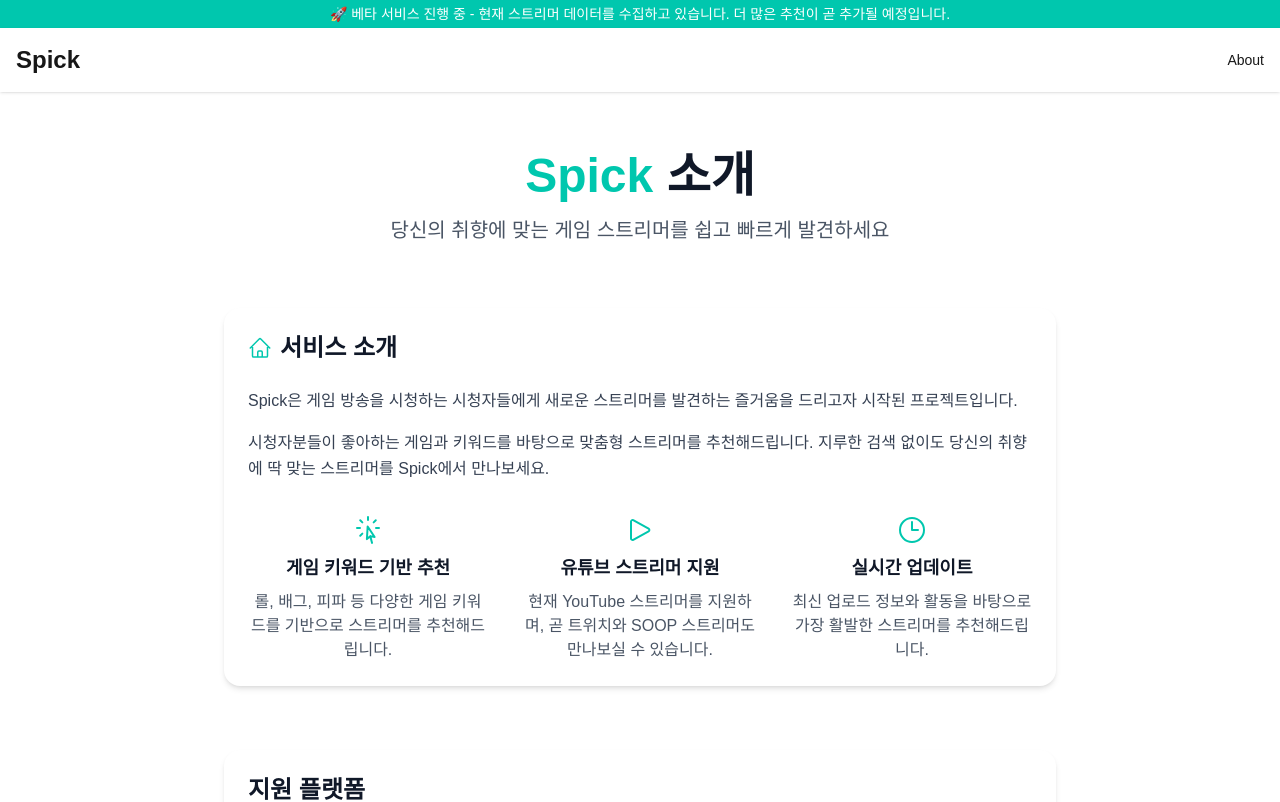
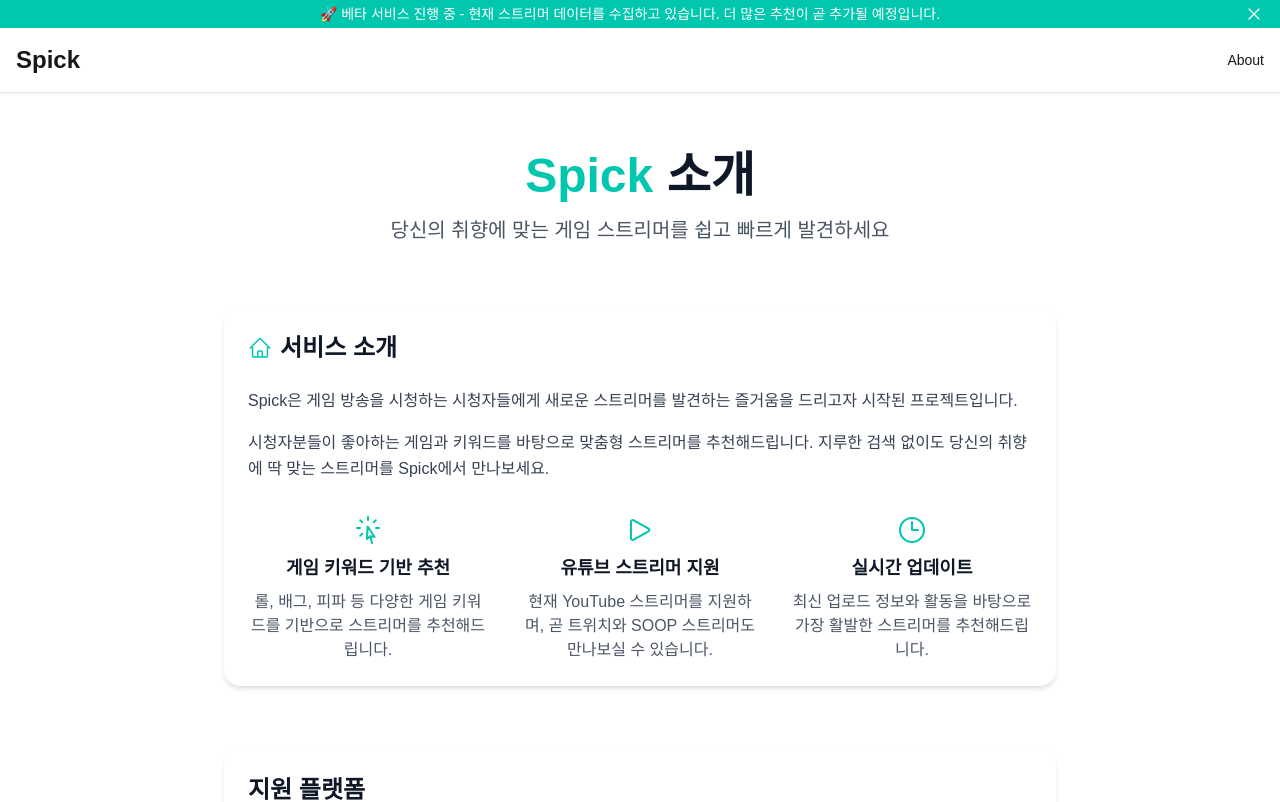
Before and after one commit to jtothemoon/streamer-recommender, a Next.js app: page /about in a window 1280 px wide. Shown: the top 802 px of the page. Built offline with nearby package versions, Linux system fonts and the light colour scheme; a web font is replaced by a local one.

Commit message:
Beta 배너 닫기 기능 추가가

```diff
--- /dev/null
+++ b/src/components/BetaBanner.tsx
@@ -0,0 +1,48 @@
+'use client';
+
+import { useEffect, useState } from 'react';
+import { XMarkIcon } from '@heroicons/react/24/outline';
+
+export default function BetaBanner() {
+  // 초기 상태를 null로 설정해 서버와 클라이언트 불일치 방지
+  const [isVisible, setIsVisible] = useState<boolean | null>(null);
+
+  // 컴포넌트 마운트 시 localStorage에서 상태 확인
+  useEffect(() => {
+    const bannerClosed = localStorage.getItem('betaBannerClosed');
+    setIsVisible(bannerClosed !== 'true');
+  }, []);
+
+  const closeBanner = () => {
+    setIsVisible(false);
+    localStorage.setItem('betaBannerClosed', 'true');
+    // 다른 탭에도 변경을 알리기 위한 이벤트 발생
+    window.dispatchEvent(new Event('bannerClosed'));
+  };
+
+  // 초기 렌더링(서버 사이드)에서는 아무것도 표시하지 않음
+  if (isVisible === null) {
+    return null;
+  }
+
+  // 클라이언트 사이드에서 확인 후 보여주지 않음
+  if (isVisible === false) {
+    return null;
+  }
+
+  return (
+    <div className="w-full bg-[#00C7AE] text-white py-1 px-4 flex justify-between items-center text-sm">
+      <div className="flex-grow text-center">
+        🚀 베타 서비스 진행 중
+        <span className="hidden md:inline"> - 현재 스트리머 데이터를 수집하고 있습니다. 더 많은 추천이 곧 추가될 예정입니다.</span>
+      </div>
+      <button
+        onClick={closeBanner}
+        className="text-white hover:text-gray-200 transition-colors"
+        aria-label="베타 배너 닫기"
+      >
+        <XMarkIcon className="h-5 w-5" />
+      </button>
+    </div>
+  );
+}
--- a/src/components/Header.tsx
+++ b/src/components/Header.tsx
@@ -1,7 +1,11 @@
-"use client";
+'use client';
 
 import { useRouter } from "next/navigation";
-import Link from "next/link";
+import Link from 'next/link';
+import dynamic from 'next/dynamic';
+
+// 클라이언트 컴포넌트를 dynamic import로 불러와 SSR 비활성화
+const BetaBanner = dynamic(() => import('./BetaBanner'), { ssr: false });
 
 export default function Header() {
   const router = useRouter();
@@ -16,11 +20,8 @@
   // 헤더 높이: 72px (p-4 = 16px * 2 + content height)
   return (
     <div className="fixed top-0 left-0 right-0 z-50">
-      {/* 베타 배너: 32px 높이 */}
-      <div className="w-full bg-[#00C7AE] text-white py-1 px-4 text-center text-sm">
-        🚀 베타 서비스 진행 중
-        <span className="hidden md:inline"> - 현재 스트리머 데이터를 수집하고 있습니다. 더 많은 추천이 곧 추가될 예정입니다.</span>
-      </div>
+      {/* 베타 배너 - 클라이언트 사이드에서만 렌더링 */}
+      <BetaBanner />
 
       {/* 헤더: 72px 높이 */}
       <header className="w-full p-4 flex justify-between items-center bg-white dark:bg-[#111111] shadow-sm">
--- a/src/components/PageWrapper.tsx
+++ b/src/components/PageWrapper.tsx
@@ -1,11 +1,43 @@
-"use client";
+'use client';
 
-export default function PageWrapper({ children }: { children: React.ReactNode }) {
+import { useEffect, useState } from 'react';
+
+interface PageWrapperProps {
+  children: React.ReactNode;
+}
+
+export default function PageWrapper({ children }: PageWrapperProps) {
+  // 초기 상태를 null로 설정해 서버와 클라이언트 불일치 방지
+  const [topPadding, setTopPadding] = useState<string | null>(null);
+
+  // 컴포넌트 마운트 시와 localStorage 변경 시 패딩 조정
+  useEffect(() => {
+    const checkBannerStatus = () => {
+      const bannerClosed = localStorage.getItem('betaBannerClosed') === 'true';
+      setTopPadding(bannerClosed ? 'pt-[72px]' : 'pt-[104px]');
+    };
+
+    // 초기 체크
+    checkBannerStatus();
+
+    // storage 이벤트 리스너 추가
+    window.addEventListener('storage', checkBannerStatus);
+
+    // 커스텀 이벤트 리스너 추가 (BetaBanner에서 발생시킴)
+    window.addEventListener('bannerClosed', checkBannerStatus);
+
+    return () => {
+      window.removeEventListener('storage', checkBannerStatus);
+      window.removeEventListener('bannerClosed', checkBannerStatus);
+    };
+  }, []);
+
+  // 초기 상태는 배너가 있다고 가정해 최대 패딩으로 설정 (깜빡임 방지)
+  const paddingClass = topPadding === null ? 'pt-[104px]' : topPadding;
 
   return (
-    // 베타 배너(32px) + 헤더(72px)의 총 높이만큼 패딩 적용
-    <div className="pt-[104px]">
+    <main className={`w-full min-h-screen ${paddingClass} pb-8 px-4 md:px-8 lg:px-16 transition-all duration-300`}>
       {children}
-    </div>
+    </main>
   );
 }
```
